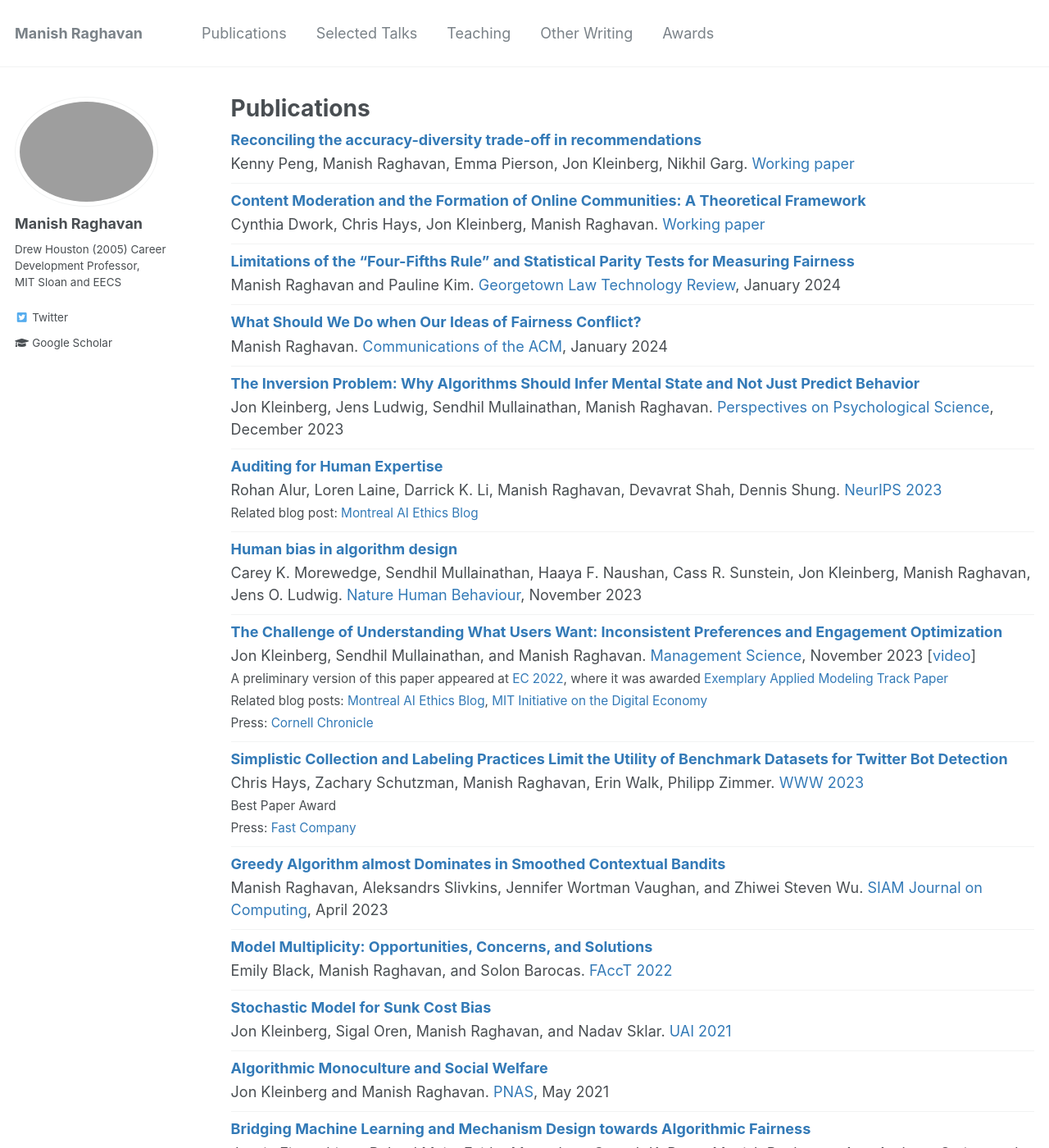
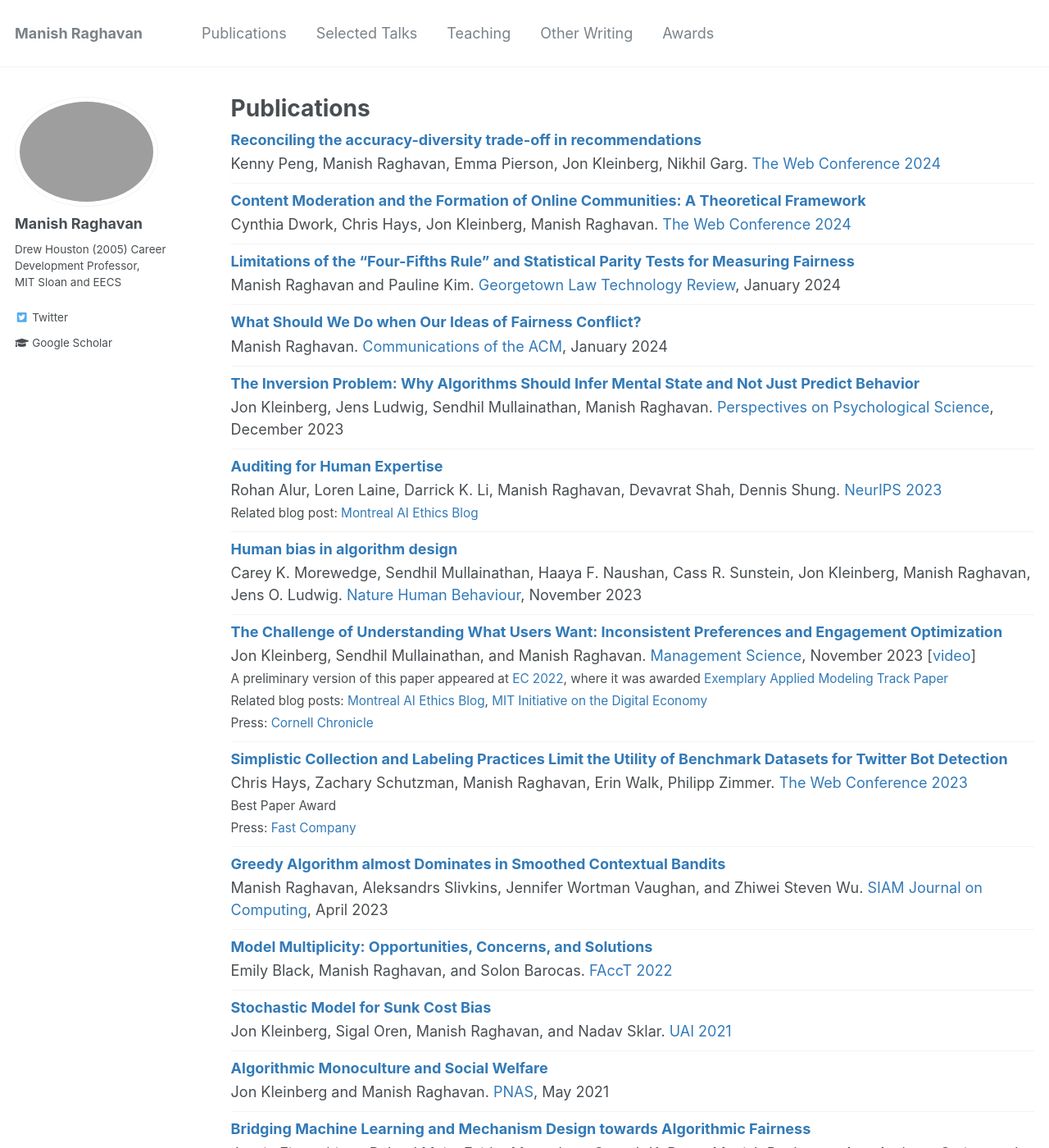
Before and after one commit to mraghavan/mraghavan.github.io, a Jekyll site: the page built from _pages/publications.md, in a window 1280 px wide and 1400 px high. Shown: the whole window at 82% size. Built offline with Jekyll 4.4.1, drawn with Linux system fonts in a browser that asks for light colours.

Commit message:
WWW papers

```diff
--- a/_publications/bots.html
+++ b/_publications/bots.html
@@ -3,7 +3,7 @@ title: "Simplistic Collection and Labeling Practices Limit the Utility of Benchm
 collection: publications
 date: 2023-04-30
 authors: Chris Hays, Zachary Schutzman, Manish Raghavan, Erin Walk, Philipp Zimmer
-venue: 'WWW 2023'
+venue: 'The Web Conference 2023'
 paperurl: 'https://arxiv.org/abs/2301.07015'
 venueurl: 'https://www2023.thewebconf.org/'
 venuetype: conference
--- a/_publications/content-moderation.html
+++ b/_publications/content-moderation.html
@@ -1,9 +1,10 @@
 ---
 title: "Content Moderation and the Formation of Online Communities: A Theoretical Framework"
 collection: publications
-date: 2025-01-01
+date: 2024-05-13
 authors: Cynthia Dwork, Chris Hays, Jon Kleinberg, Manish Raghavan
-venue: 'Working paper'
+venue: 'The Web Conference 2024'
+venueurl: 'https://www2024.thewebconf.org/'
 paperurl: 'https://arxiv.org/pdf/2310.10573.pdf'
 venuetype: conference
 ---
```
Also changed, not shown: _publications/diversity.html (+4 -3 lines).
